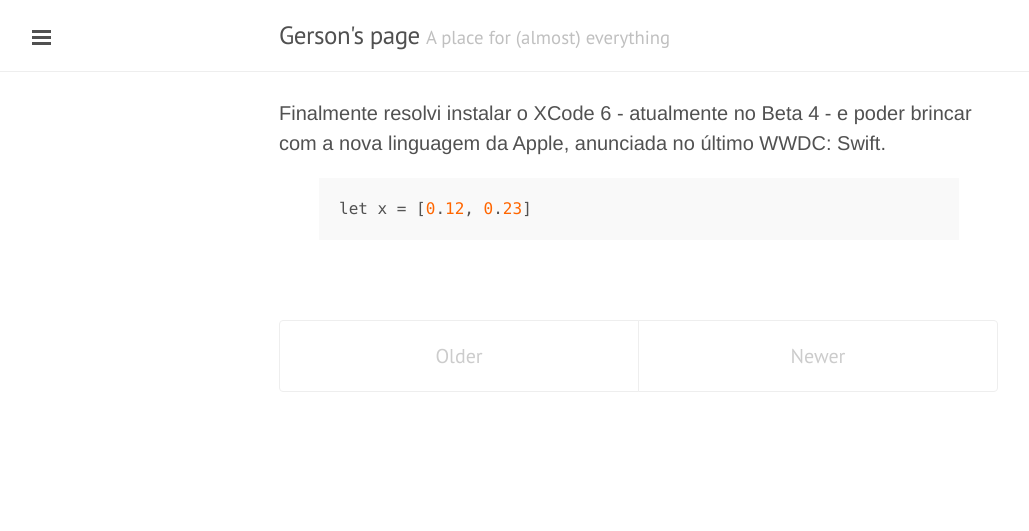
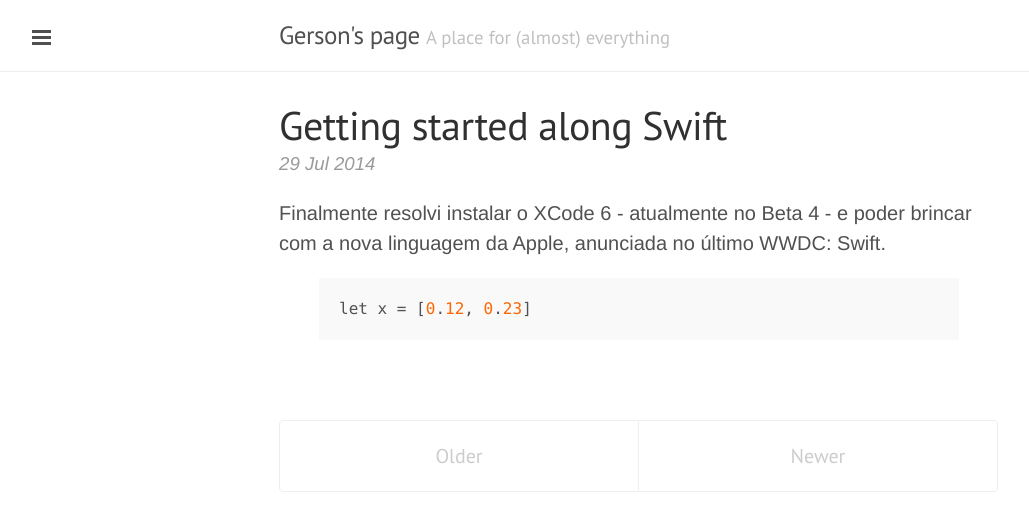
Before and after one commit to gerson23/gerson23.github.io, a Jekyll site: the page built from index.html, in a window 1280 px wide. Shown: the top 531 px of the page, without its empty margins (1-1030 px from the left). Built offline with Jekyll 4.4.1, drawn with Linux system fonts in a browser that asks for light colours; Markdown is read by kramdown in place of the engine named in the settings; the list of posts is cut into pages by our own code.

Commit message:
Fixed padding-top

```diff
--- a/public/css/lanyon.css
+++ b/public/css/lanyon.css
@@ -305,6 +305,7 @@
 .page,
 .post {
   margin-bottom: 4em;
+  padding-top: 5em;
 }
 
 /* Blog post or page title */
```
Also changed, not shown: 1 other file.
